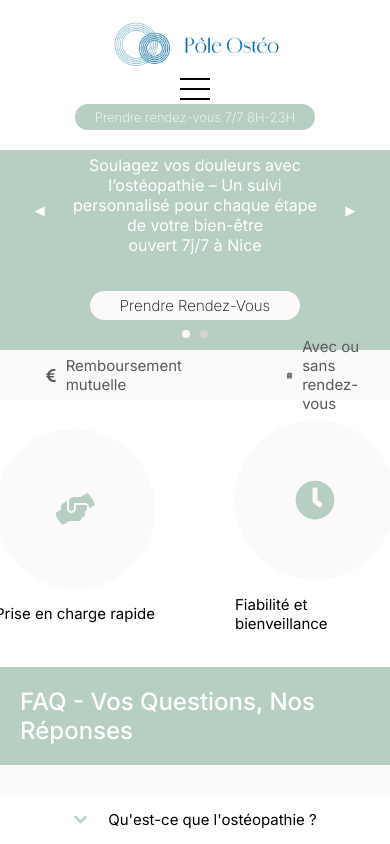
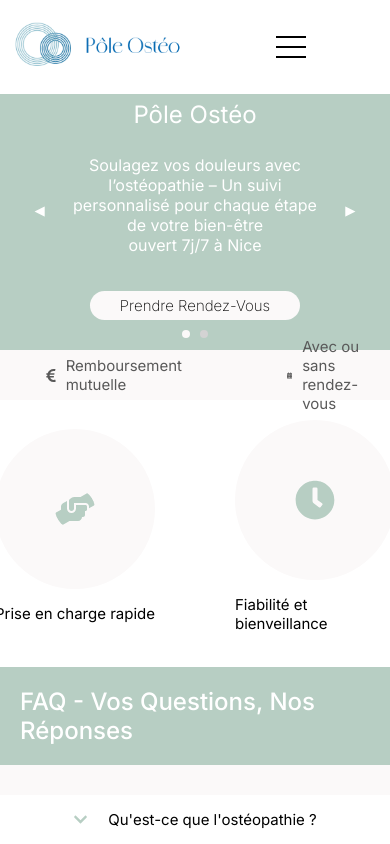
Before and after one commit to D-Fariello/Alois-Osteopath, a React (Vite) app in the folder osteopath-project/: page / in a window 390 px wide. Shown: the top 844 px of the page. Built offline with nearby package versions, Linux system fonts and the light colour scheme; a web font is replaced by a local one.

Commit message:
style (header): Burger Menu styling - Mobile Version

```diff
--- a/osteopath-project/src/style/_base.scss
+++ b/osteopath-project/src/style/_base.scss
@@ -389,8 +389,14 @@
 
 @media (max-width: 768px) {
   header.header {
-    flex-direction: column;
+    display: flex;
+    flex-direction: row;
     align-items: center;
+    justify-content: space-between;
+
+    .button-nav, .button-header {
+      display: none;
+  }
 
     .burger-menu {
       display: flex;
@@ -408,18 +414,6 @@
         background-color: variables.$primary-text-color;
         margin: 4px 0;
         transition: 0.3s;
-      }
-
-      &.active span:nth-child(1) {
-        transform: rotate(45deg) translate(5px, 5px);
-      }
-
-      &.active span:nth-child(2) {
-        opacity: 0;
-      }
-
-      &.active span:nth-child(3) {
-        transform: rotate(-45deg) translate(5px, -5px);
       }
     }
 
```
